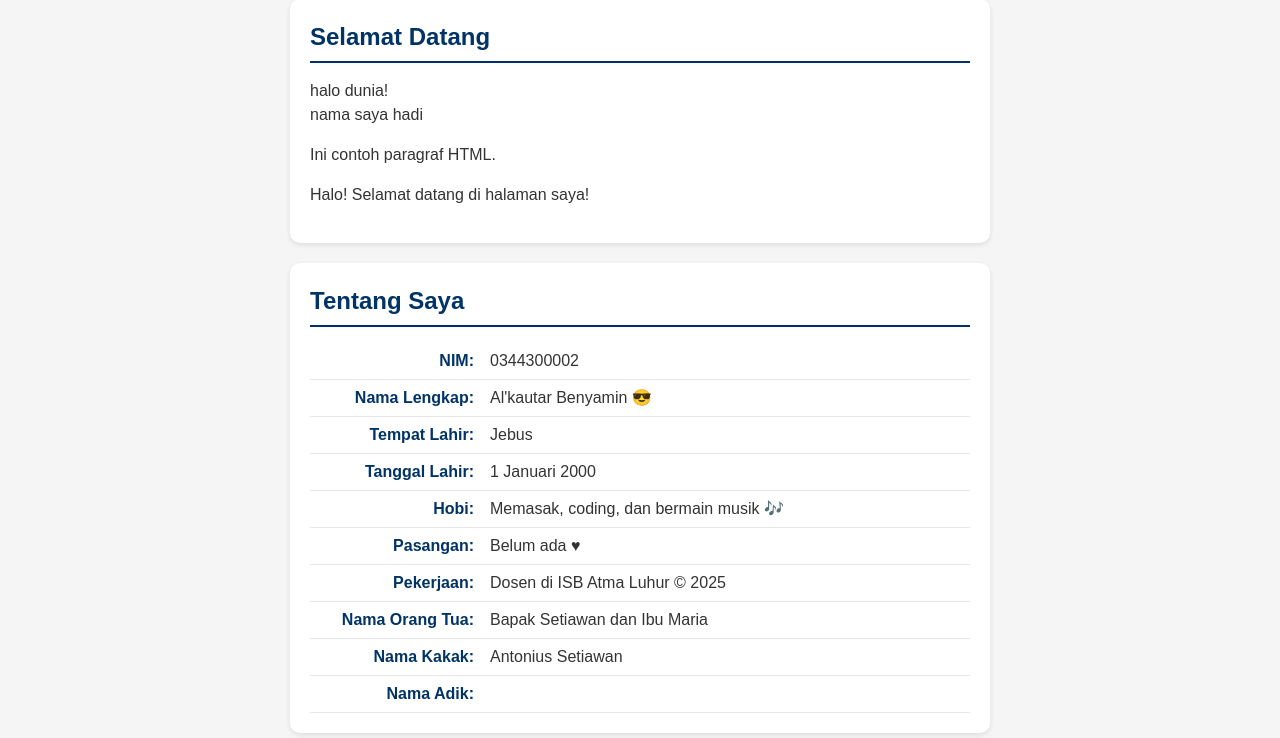
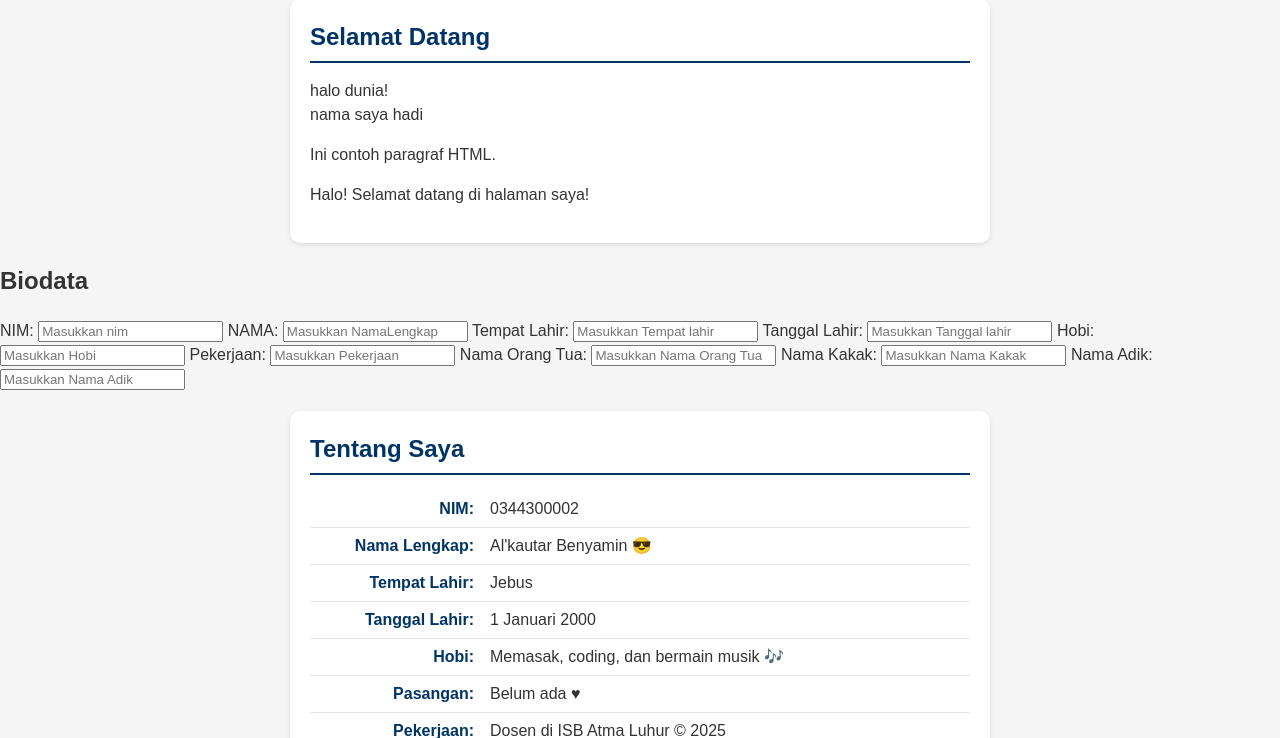
Before and after one commit to 2522500052/2522500052-GB1J-SIGB1J-2526O, a PHP site: the page made by pertemuan-08/bahan UTS PWD/index.php in a window 1280 px wide. Shown: the part 176-914 px from the top of the page. Run offline with PHP 8.4, Linux system fonts and the light colour scheme.

Commit message:
>membuat data mahasiswa di index.php

```diff
--- a/pertemuan-08/bahan UTS PWD/index.php
+++ b/pertemuan-08/bahan UTS PWD/index.php
@@ -51,6 +51,51 @@ endif;
       echo "nama saya hadi";
       ?>
       <p>Ini contoh paragraf HTML.</p>
+    </section>
+
+    <section id="biodata">
+      <h2>Biodata</h2>
+      <form action="proses.php" method="POST">
+
+        <label for="txtNim"><span>NIM:</span>
+          <input type="NIM" id="txtNim" name="txtNim" placeholder="Masukkan nim" required autocomplete="Nim">
+        </label>
+
+        <label for="txtNamaLengkap"><span>NAMA:</span>
+          <input type="NamaLengkap" id="txtNamaLengkap" name="txtNamaLengkap" placeholder="Masukkan NamaLengkap" required autocomplete="Nama">
+        </label>
+
+        <label for="txtTempatLahir"><span>Tempat Lahir:</span>
+          <input type="Tempat Lahir" id="txtTempatLahir" name="txtTempatLahir" placeholder="Masukkan Tempat lahir" required autocomplete="Tempat Lahir">
+        </label>
+
+        <label for="txtTanggalLahir"><span>Tanggal Lahir:</span>
+          <input type="Tanggal Lahir" id="txtTanggalLahir" name="txtTanggalLahir" placeholder="Masukkan Tanggal lahir" required autocomplete="Tanggal Lahir">
+        </label>
+
+        <label for="txtHobi"><span>Hobi:</span>
+          <input type="Hobi" id="txtHobi" name="txtHobi" placeholder="Masukkan Hobi" required autocomplete="Hobi">
+        </label>
+
+        <label for="txtPekerjaan"><span>Pekerjaan:</span>
+          <input type="Pekerjaan" id="txtPekerjaan" name="txtPekerjaan" placeholder="Masukkan Pekerjaan" required autocomplete="Pekerjaan">
+        </label>
+
+        <label for="txtNamaOrangTua"><span>Nama Orang Tua:</span>
+          <input type="Nama Orang Tua" id="txtNamaOrangTua" name="txtNamaOrangTua" placeholder="Masukkan Nama Orang Tua" required autocomplete="Nama Orang Tua">
+        </label>
+
+        <label for="txtNamaKakak"><span>Nama Kakak:</span>
+          <input type="Nama Kakak" id="txtNamaKakak" name="txtNamaKakak" placeholder="Masukkan Nama Kakak" required autocomplete="Nama Kakak">
+        </label>
+
+        <label for="txtNamaAdik"><span>Nama Adik:</span>
+          <input type="Nama Adik" id="txtNamaAdik" name="txtNamaAdik" placeholder="Masukkan Nama Adik" required autocomplete="Nama Adik">
+        </label>
+
+        </label>
+
+
     </section>
 
     <section id="about">
```
